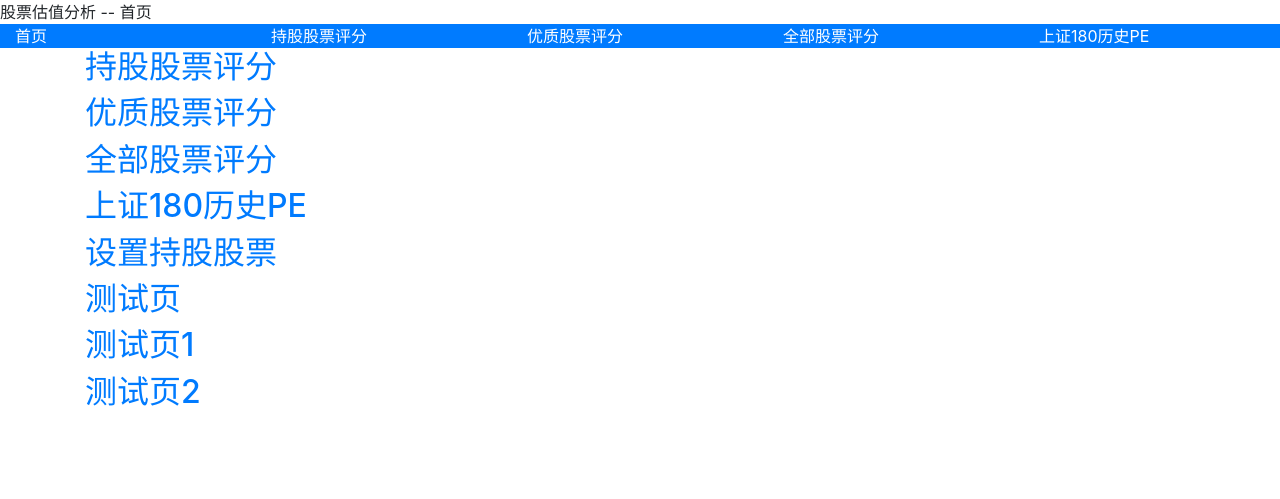
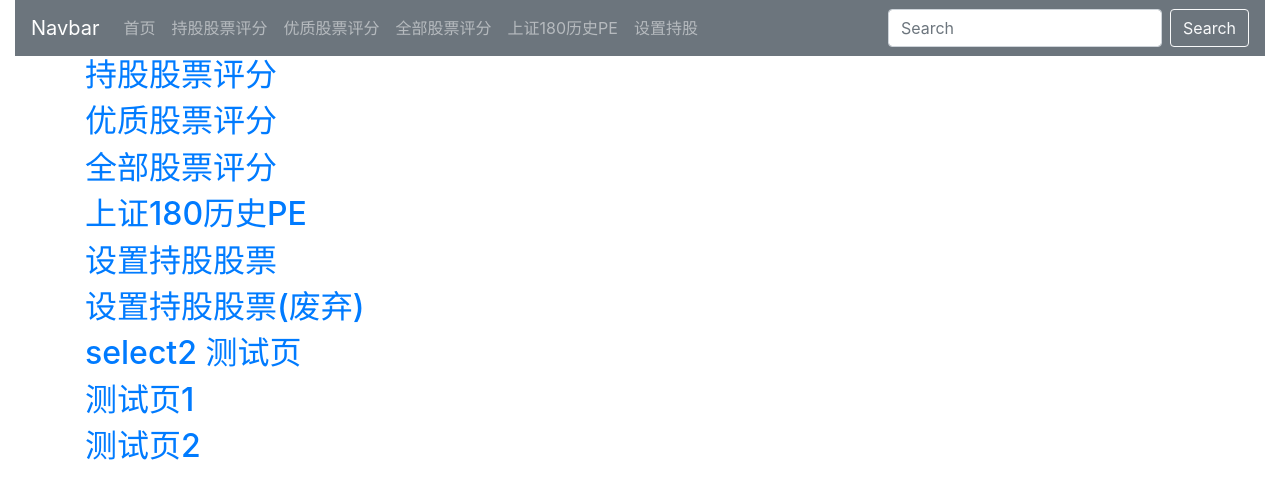
Before and after one commit to who8736/stockdatamanage, a Flask app: page / in a window 1280 px wide. Shown: the top 499 px of the page. Run offline with Flask 2, Linux system fonts and the light colour scheme; parts of the project's set-up code (start-up, migrations or seed data) failed here and were passed over; some libraries are stand-ins or nearby versions.

Commit message:
优化持股设置

```diff
--- a/stockdatamanage/web/templates/base.html
+++ b/stockdatamanage/web/templates/base.html
@@ -4,32 +4,59 @@
     {% block head %}
     <!-- Required meta tags -->
     <meta charset="utf-8">
-        <meta name="viewport" content="width=device-width, initial-scale=1, shrink-to-fit=no">
+    <meta name="viewport"
+          content="width=device-width, initial-scale=1, shrink-to-fit=no">
     <meta name="csrf-token" content="{{ csrf_token() }}">
 
     {% block styles %}
     <!-- Bootstrap CSS -->
     <link rel="stylesheet" type="text/css"
           href="{{url_for('static', filename='bootstrap.min.4.5.3.css')}}">
+    <link rel="stylesheet" type="text/css"
+          href="{{url_for('static', filename='select2.min.4.1.0.css')}}">
     {% endblock %}
 
+    <title>
         {% block title %}{% endblock %}
+    </title>
     {% endblock %}
 </head>
 <body>
 <!-- Your page content -->
 {# Finally, round things out with navigation #}
 {% block navbar %}
-        {#nav.frontend_top.render()#}
 <div class="container-fluid">
-            <div class="row">
-                <a class="col btn-primary" href="/">首页</a>
-                <a class="col btn-primary" href="/valuationtype/chigu">持股股票评分</a>
-                <a class="col btn-primary" href="/valuationtype/youzhi">优质股票评分</a>
-                <a class="col btn-primary" href="/valuationtype/all">全部股票评分</a>
-                <a class="col btn-primary"
+    <nav class="navbar navbar-expand-lg navbar-dark bg-secondary"> <a class="navbar-brand" href="#">Navbar</a>
+      <button class="navbar-toggler" type="button" data-toggle="collapse" data-target="#navbarColor02" aria-controls="navbarColor02" aria-expanded="false" aria-label="Toggle navigation"> <span class="navbar-toggler-icon"></span> </button>
+      <div class="collapse navbar-collapse" id="navbarColor02">
+        <ul class="navbar-nav mr-auto">
+          <li class="nav-item">
+              <a class="nav-link" href="/">首页</a>
+          </li>
+            <li class="nav-item">
+                <a class="nav-link" href="/valuationtype/chigu">持股股票评分</a>
+            </li>
+            <li class="nav-item">
+                <a class="nav-link" href="/valuationtype/youzhi">优质股票评分</a>
+            </li>
+            <li class="nav-item">
+                <a class="nav-link" href="/valuationtype/all">全部股票评分</a>
+            </li>
+            <li class="nav-item">
+                <a class="nav-link"
                    href="/indexklineimgnew/000010.SH">上证180历史PE</a>
+            </li>
+            <li class="nav-item">
+                <a class="nav-link"
+                   href="/holdsetting">设置持股</a>
+            </li>
+        </ul>
+        <form class="form-inline">
+          <input class="form-control mr-sm-2" type="search" placeholder="Search" aria-label="Search">
+          <button class="btn btn-outline-light my-2 my-sm-0" type="submit">Search</button>
+        </form>
       </div>
+    </nav>
 </div>
 {% endblock %}
 {% block body %}{% endblock %}
@@ -39,6 +66,7 @@
 <script src="{{url_for('static', filename='jquery-3.5.1.min.js')}}"></script>
 <script src="{{url_for('static', filename='popper.min.1.16.1.js')}}"></script>
 <script src="{{url_for('static', filename='bootstrap.min.4.5.3.js')}}"></script>
+<script src="{{url_for('static', filename='select2.min.4.1.0.js')}}"></script>
 {% endblock %}
 </body>
 </html>
--- a/stockdatamanage/web/templates/index.html
+++ b/stockdatamanage/web/templates/index.html
@@ -10,8 +10,9 @@
 		<h2><a href="/valuationtype/youzhi">优质股票评分</a></h2>
 		<h2><a href="/valuationtype/all">全部股票评分</a></h2>
 		<h2><a href="/indexklineimgnew/000010.SH">上证180历史PE</a><br></h2>
-		<h2><a href="/stocklist">设置持股股票</a><br></h2>
-		<h2><a href="/test">测试页</a><br></h2>
+		<h2><a href="/holdsetting">设置持股股票</a><br></h2>
+		<h2><a href="/stocklist">设置持股股票(废弃)</a><br></h2>
+		<h2><a href="/test_select2">select2 测试页</a><br></h2>
 		<h2><a href="/test1">测试页1</a><br></h2>
 		<h2><a href="/test2">测试页2</a><br></h2>
 	</div>
--- a/stockdatamanage/web/views.py
+++ b/stockdatamanage/web/views.py
@@ -5,8 +5,8 @@ Created on 2016年12月14日
 @author: who8736
 '''
 
-from flask import render_template, redirect, url_for
-from flask import send_file
+from flask import (render_template, redirect, url_for, request,
+                   send_file, current_app)
 from bokeh.embed import components
 from bokeh.resources import INLINE
 # from bokeh.util.string import encode_utf8
@@ -17,13 +17,16 @@ from stockdatamanage.plot import PlotProfitsInc
 from stockdatamanage.report import reportValuation
 from stockdatamanage.report import reportIndex
 from stockdatamanage.sqlrw import (readChigu, getGuzhiList, getYouzhiList,
-                   getStockName, readLastTTMPE, readCurrentClose,
-                   readCurrentPEG, readPERate, readStockKline, readIndexKline,
-                   readStockList, writeChigu, readValuationSammary,
-                   readProfitsIncAdf)
+                                   getStockName, readLastTTMPE,
+                                   readCurrentClose,
+                                   readCurrentPEG, readPERate, readStockKline,
+                                   readIndexKline,
+                                   readStockList, writeChigu,
+                                   readValuationSammary,
+                                   readProfitsIncAdf)
 from stockdatamanage.misc import tsCode
 from . import app
-from .forms import StockListForm
+from .forms import StockListForm, HoldForm
 
 
 @app.route('/')
@@ -109,14 +112,6 @@ def valuationView(ts_code):
                            stock=stockItem)
 
 
-@app.route('/tests')
-def test():
-    stocks = readProfitsIncAdf()
-    print('profits_inc_adf')
-    print(stocks.head())
-    return render_template('tests.html', stocks=stocks)
-
-
 @app.route('/test1')
 def test1():
     return render_template('test1.html')
@@ -194,3 +189,30 @@ def indexInfo(ID):
     stockItem = reportIndex(ID)
     return render_template('indexinfo.html',
                            stock=stockItem)
+
+
+@app.route('/holdsetting', methods=["GET", "POST"])
+def holdsetting():
+    form = HoldForm(request.form)
+    hold = form.data["selected"]
+    if hold:
+        holdList = hold.split('|')
+        current_app.logger.debug(f'保存股票清单：{holdList}')
+        writeChigu(holdList)
+
+    return render_template("holdsetting.html", form=form)
+
+@app.route('/holdjson', methods=["GET", "POST"])
+def holdjson():
+    stocks = readStockList()
+    # stocks = stocks[:10]
+    stocks.rename(columns={'ts_code': 'id', 'name': 'text'}, inplace=True)
+    stocks.text = stocks.id + ' ' + stocks.text
+    stocks['selected'] = False
+    chigu = readChigu()
+    stocks.loc[stocks.id.isin(chigu), 'selected'] = True
+    # print(chigu)
+    current_app.logger.debug(f'持有的股票: {chigu}')
+
+    stocksList = stocks.to_json(orient='records', force_ascii=False)
+    return stocksList
```
Also changed, not shown: stockdatamanage/web/forms.py (+24 -2 lines), stockdatamanage/web/templates/holdsetting.html (added, +52 -0 lines), stockdatamanage/web/templates/test.html (deleted, +0 -140 lines). Lines whose indentation alone changed are shown as unchanged.
